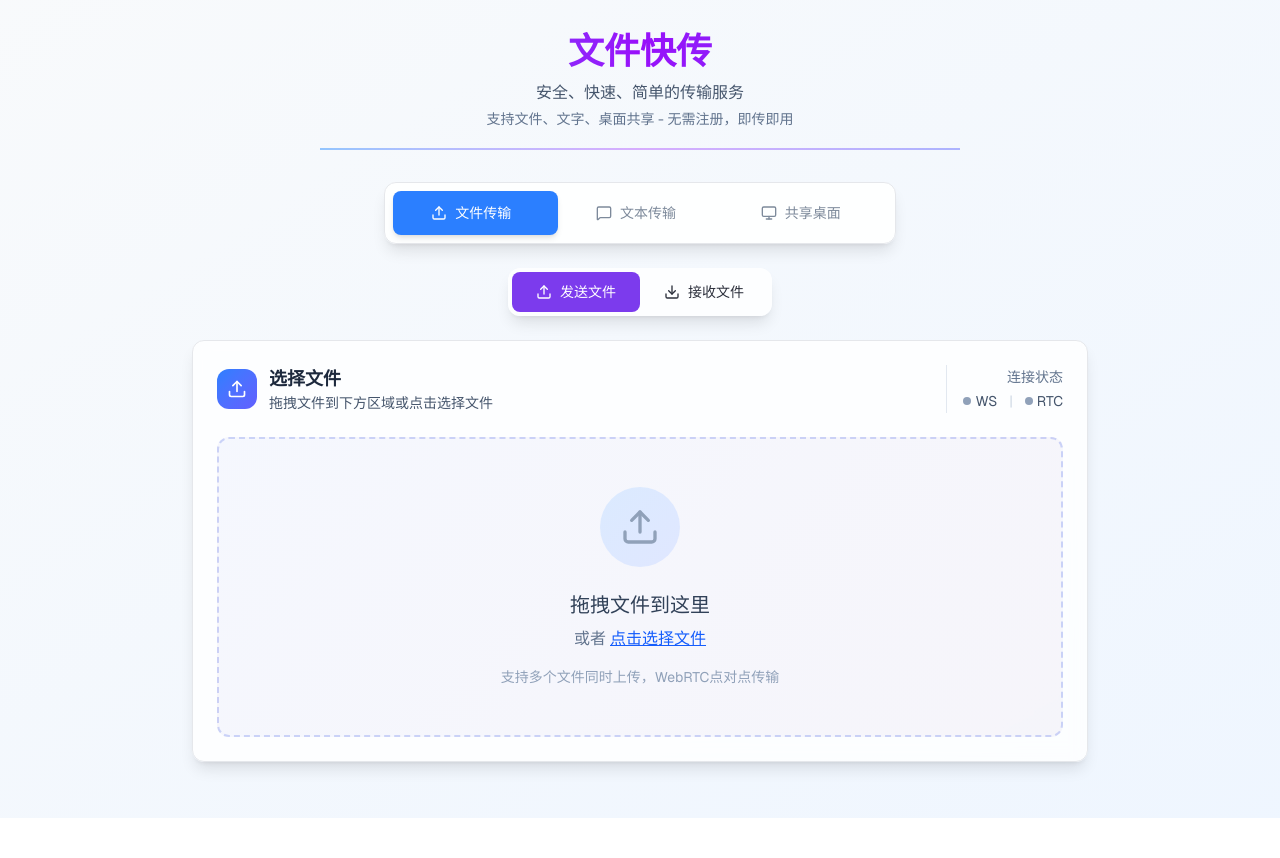
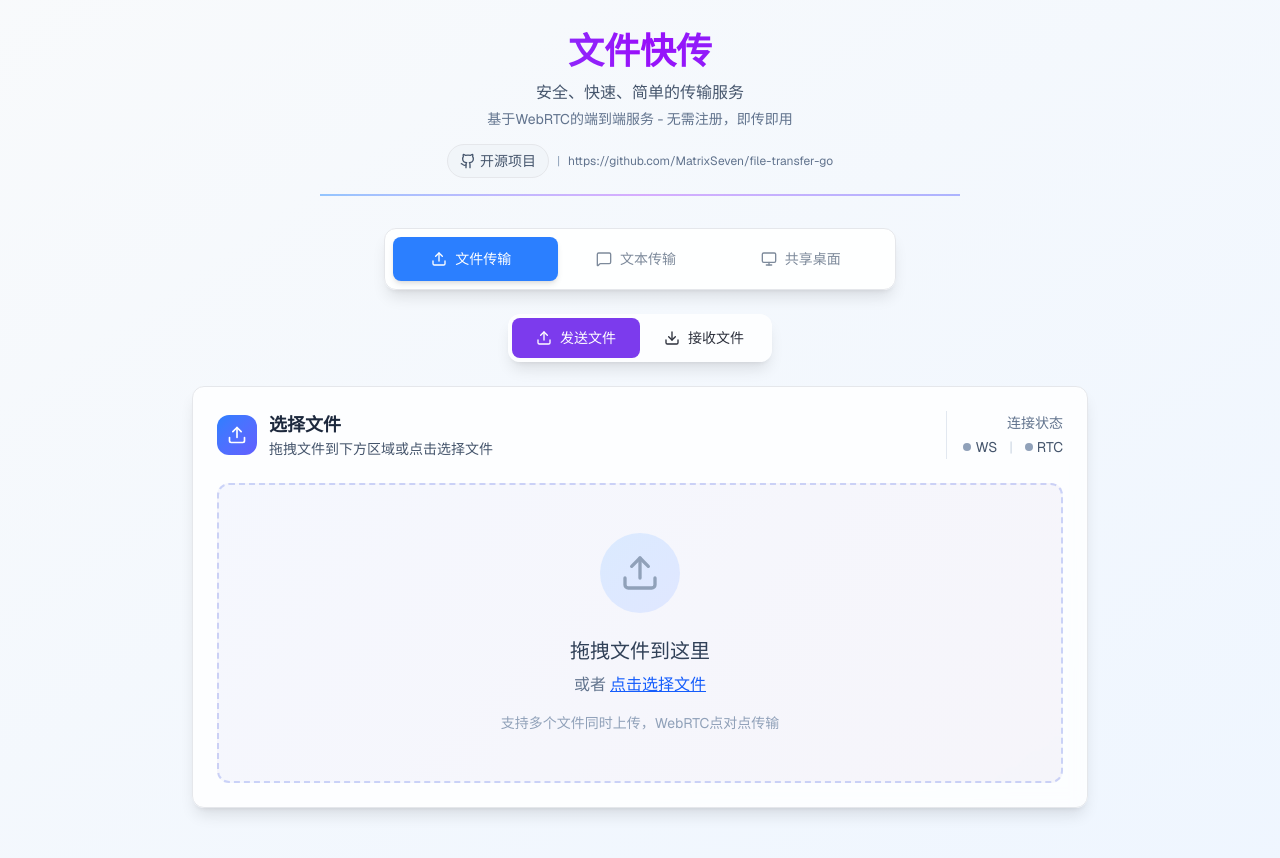
Before and after one commit to zaops/file-transfer-go, a Next.js app in the folder chuan-next/: page / in a window 1280 px wide. Shown: the top 858 px of the page. Before the commit the page ends 818 px from the top, so only its background shows below. Built offline with nearby package versions, Linux system fonts and the light colour scheme.

Commit message:
feat: 更新README和Hero组件，添加GitHub链接，优化WebRTC连接配置

```diff
--- a/chuan-next/src/components/Hero.tsx
+++ b/chuan-next/src/components/Hero.tsx
@@ -1,6 +1,7 @@
 "use client";
 
 import React from 'react';
+import { Github } from 'lucide-react';
 
 export default function Hero() {
   return (
@@ -11,11 +12,33 @@ export default function Hero() {
       <p className="text-sm sm:text-base text-slate-600 max-w-xl mx-auto leading-relaxed px-4 mb-3">
         安全、快速、简单的传输服务
         <br />
-        <span className="text-xs sm:text-sm text-slate-500">支持文件、文字、桌面共享 - 无需注册，即传即用</span>
+        <span className="text-xs sm:text-sm text-slate-500">基于WebRTC的端到端服务 - 无需注册，即传即用</span>
       </p>
 
+      {/* GitHub开源链接 */}
+      <div className="flex items-center justify-center gap-2 mb-4">
+        <a
+          href="https://github.com/MatrixSeven/file-transfer-go"
+          target="_blank"
+          rel="noopener noreferrer"
+          className="inline-flex items-center gap-1 px-3 py-1.5 text-xs sm:text-sm text-slate-600 hover:text-slate-800 bg-slate-100 hover:bg-slate-200 rounded-full transition-colors duration-200 border border-slate-200 hover:border-slate-300"
+        >
+          <Github className="w-3 h-3 sm:w-4 sm:h-4" />
+          <span className="font-medium">开源项目</span>
+        </a>
+        <span className="text-xs text-slate-400">|</span>
+        <a
+          href="https://github.com/MatrixSeven/file-transfer-go"
+          target="_blank"
+          rel="noopener noreferrer"
+          className="text-xs text-slate-500 hover:text-slate-700 hover:underline transition-colors duration-200"
+        >
+          https://github.com/MatrixSeven/file-transfer-go
+        </a>
+      </div>
+
       {/* 分割线 */}
-      <div className="w-64 sm:w-80 md:w-96 lg:w-[32rem] xl:w-[40rem] h-0.5 bg-gradient-to-r from-blue-400 via-purple-400 to-indigo-400 mx-auto mt-4 mb-2 opacity-60"></div>
+      <div className="w-64 sm:w-80 md:w-96 lg:w-[32rem] xl:w-[40rem] h-0.5 bg-gradient-to-r from-blue-400 via-purple-400 to-indigo-400 mx-auto mt-2 mb-2 opacity-60"></div>
     </div>
   );
 }
--- a/chuan-next/src/hooks/webrtc/useWebRTCConnection.ts
+++ b/chuan-next/src/hooks/webrtc/useWebRTCConnection.ts
@@ -55,12 +55,10 @@ export function useWebRTCConnection() {
 
   const STUN_SERVERS = [
     // Edge 浏览器专用优化配置
+    { urls: 'stun:stun.miwifi.com' },
+    { urls: 'stun:stun.chat.bilibili.com' },
+    { urls: 'stun:turn.cloudflare.com:3478' },
     { urls: 'stun:stun.l.google.com:19302' },
-    { urls: 'stun:stun1.l.google.com:19302' },
-    { urls: 'stun:stun2.l.google.com:19302' },
-    { urls: 'stun:stun3.l.google.com:19302' },
-    { urls: 'stun:stun4.l.google.com:19302' },
-
     // 备用 STUN 服务器
     { urls: 'stun:stun.nextcloud.com:443' },
     { urls: 'stun:stun.sipgate.net:10000' },
@@ -69,7 +67,7 @@ export function useWebRTCConnection() {
 
   // 获取浏览器特定的 RTCConfiguration
   const getBrowserSpecificConfig = useCallback(() => {
-    const { isEdge, isSafari, isChromeFamily } = detectBrowser();
+    const { isSafari, isChromeFamily } = detectBrowser();
 
     const baseConfig = {
       iceServers: STUN_SERVERS,
```
Also changed, not shown: 1 other file (tests, documents, lock files or other folders).
